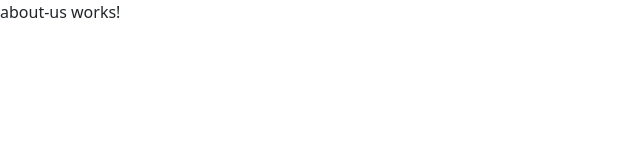
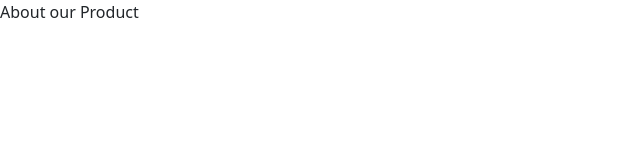
Before and after one commit to MukeshPatil25/Mukesh, an Angular app: page /AboutUs in a window 1280 px wide. Shown: the top 160 px of the page, without its empty margins (0-640 px from the left). Built offline with nearby package versions, Linux system fonts and the light colour scheme.

Commit message:
AboutUS Change

```diff
--- a/src/app/Components/about-us/about-us.component.html
+++ b/src/app/Components/about-us/about-us.component.html
@@ -1 +1 @@
-<p>about-us works!</p>
+<p>About our Product</p>
```
